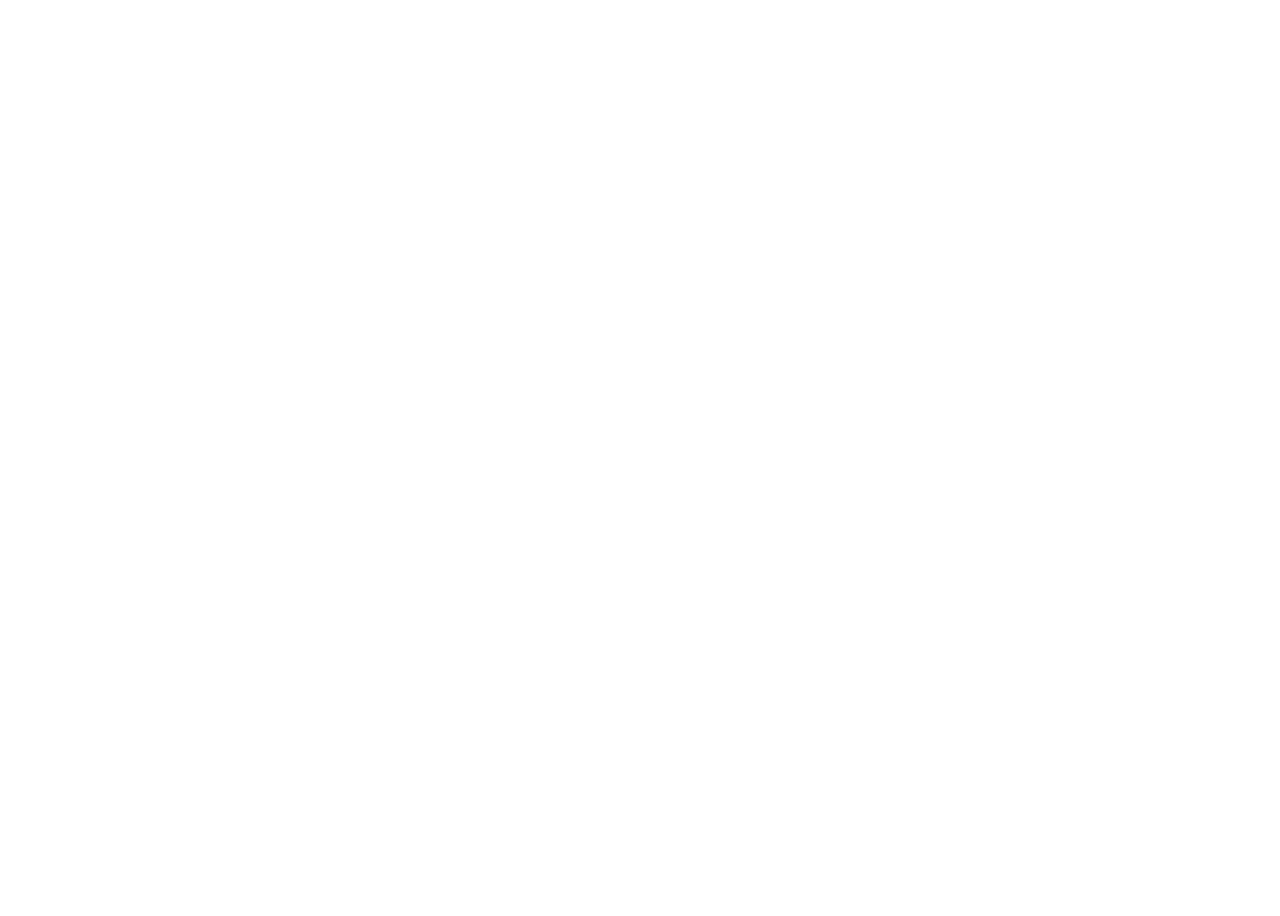
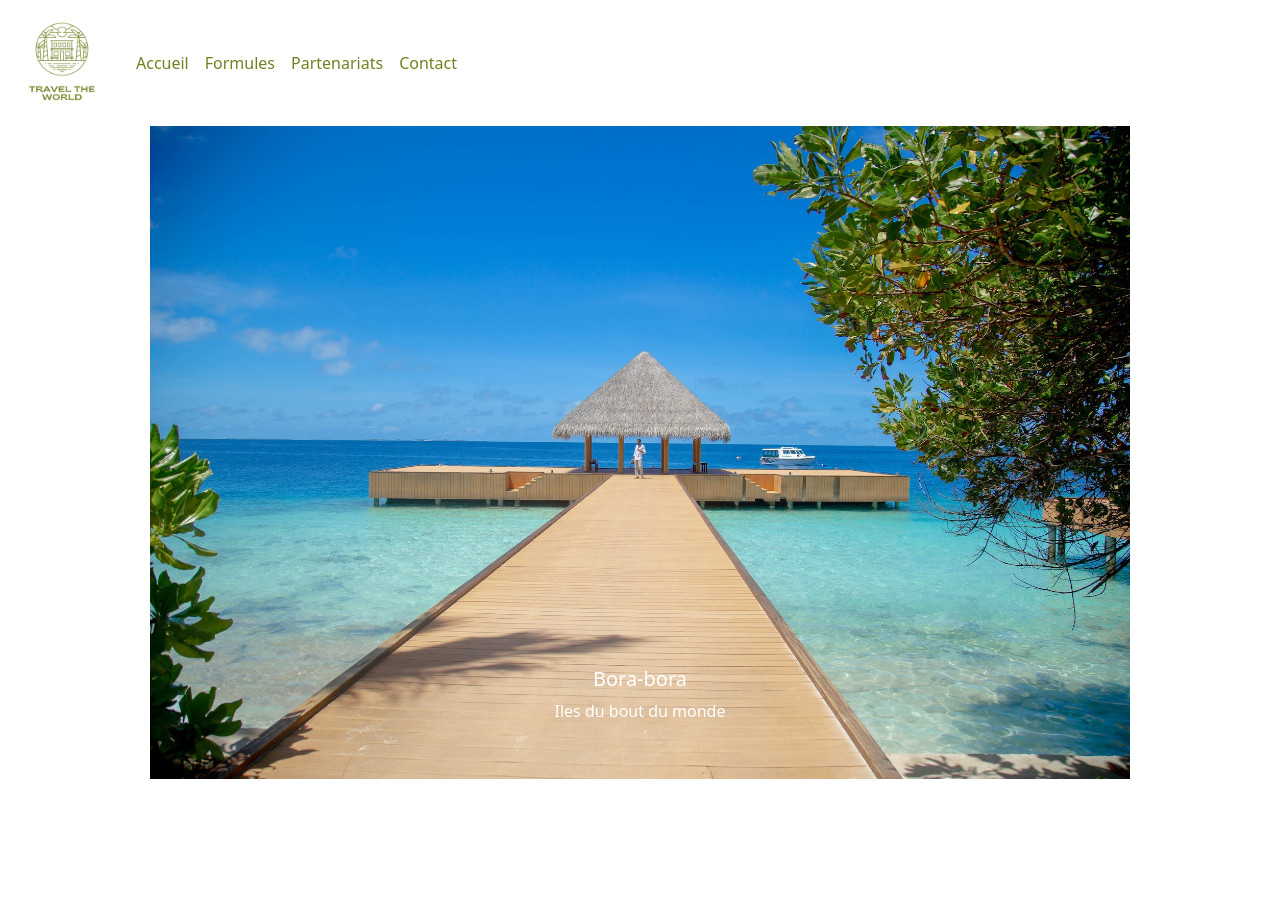
Before and after one commit to Coline23/TravelTheWorld, a plain HTML site: page index.html in a window 1280 px wide. Before the commit the page ends 800 px from the top, so only its background shows below. Drawn offline with nearby package versions, Linux system fonts and the light colour scheme.

Commit message:
carousel terminé

```diff
--- a/index.html
+++ b/index.html
@@ -1,10 +1,17 @@
 <!DOCTYPE html>
 <html lang="en">
+
 <head>
     <meta charset="UTF-8">
     <meta http-equiv="X-UA-Compatible" content="IE=edge">
     <meta name="viewport" content="width=device-width, initial-scale=1.0">
-    <title>Document</title>
+    <title>traveltheworld</title>
+
+
+ <!--Fonts-->
+    <link rel="preconnect" href="https://fonts.googleapis.com">
+<link rel="preconnect" href="https://fonts.gstatic.com" crossorigin>
+<link href="https://fonts.googleapis.com/css2?family=Quicksand:wght@400;500&display=swap" rel="stylesheet">
 
     <!--icones-->
     <script src="https://kit.fontawesome.com/d7eb6f4634.js" crossorigin="anonymous"></script>
@@ -15,7 +22,144 @@
     <link rel="stylesheet" href="style.css">
 
 </head>
+
 <body>
+
+    <!--Nav-->
+    <div class="navbar-div">
+
+        <nav class="navbar navbar-expand-lg ">
+            <div class="container-fluid">
+                <a class="navbar-brand" href="#"><img src="image/TRAVEL_THE_WORLD.png" width="100" alt=""></a>
+                <button class="navbar-toggler" type="button" data-bs-toggle="collapse" data-bs-target="#navbarNav"
+                    aria-controls="navbarNav" aria-expanded="false" aria-label="Toggle navigation">
+                    <span class="navbar-toggler-icon"></span>
+                </button>
+                <div class="collapse navbar-collapse" id="navbarNav">
+                    <ul class="navbar-nav">
+                        <li class="nav-item">
+                            <a class="nav-link" href="#">Accueil</a>
+                        </li>
+                        <li class="nav-item">
+                            <a class="nav-link" href="#">Formules</a>
+                        </li>
+                        <li class="nav-item">
+                            <a class="nav-link" href="#">Partenariats</a>
+                        </li>
+                        <li class="nav-item">
+                            <a class="nav-link" href="#">Contact</a>
+                        </li>
+                    </ul>
+                </div>
+            </div>
+        </nav>
+
+
+    </div>
+    <!--Carousel-->
+
+    <section id="carousel">
+
+        <div id="carouselExampleCaptions" class="carousel slide" data-bs-ride="false">
+            <div class="carousel-indicators">
+                <button type="button" data-bs-target="#carouselExampleCaptions" data-bs-slide-to="0" class="active"
+                    aria-current="true" aria-label="Slide 1"></button>
+                <button type="button" data-bs-target="#carouselExampleCaptions" data-bs-slide-to="1"
+                    aria-label="Slide 2"></button>
+                <button type="button" data-bs-target="#carouselExampleCaptions" data-bs-slide-to="2"
+                    aria-label="Slide 3"></button>
+                <button type="button" data-bs-target="#carouselExampleCaptions" data-bs-slide-to="3"
+                    aria-label="Slide 4"></button>
+                <button type="button" data-bs-target="#carouselExampleCaptions" data-bs-slide-to="4"
+                    aria-label="Slide 5"></button>
+            </div>
+            <div class="carousel-inner">
+                <div class="carousel-item active">
+                    <img src="image/borabora.jpg" class="d-block w-100" alt="...">
+                    <div class="carousel-caption d-none d-md-block">
+                        <h5>Bora-bora</h5>
+                        <p>Iles du bout du monde </p>
+                    </div>
+                </div>
+                <div class="carousel-item">
+                    <img src="image/canada.jpg" class="d-block w-100" alt="...">
+                    <div class="carousel-caption d-none d-md-block">
+                        <h5>Canada</h5>
+                        <p>Pour les amoureux de la montagne.</p>
+                    </div>
+                </div>
+                <div class="carousel-item">
+                    <img src="image/hawaï.jpg" class="d-block w-100" alt="...">
+                    <div class="carousel-caption d-none d-md-block">
+                        <h5>Hawaï</h5>
+                        <p>Des plages paradisiaques.</p>
+                    </div>
+                </div>
+                <div class="carousel-item">
+                    <img src="image/tahiti.jpg" class="d-block w-100" alt="...">
+                    <div class="carousel-caption d-none d-md-block">
+                        <h5>Tahiti</h5>
+                        <p>Des vacances au soleil.</p>
+                    </div>
+                </div>
+                <div class="carousel-item">
+                    <img src="image/inde.jpg" class="d-block w-100" alt="...">
+                    <div class="carousel-caption d-none d-md-block">
+                        <h5>Inde</h5>
+                        <p>Une autre vision des vacances </p>
+                    </div>
+                </div>
+            </div>
+            <button class="carousel-control-prev" type="button" data-bs-target="#carouselExampleCaptions"
+                data-bs-slide="prev">
+                <span class="carousel-control-prev-icon" aria-hidden="true"></span>
+                <span class="visually-hidden">Previous</span>
+            </button>
+            <button class="carousel-control-next" type="button" data-bs-target="#carouselExampleCaptions"
+                data-bs-slide="next">
+                <span class="carousel-control-next-icon" aria-hidden="true"></span>
+                <span class="visually-hidden">Next</span>
+            </button>
+        </div>
+
+
+
+
+
+
+
+
+
+    </section>
+
+
+
+
+
+
+
+
+
+
+
+
+
+
+
+
+
+
+
+
+
+
+
+
+
+
+
+
+
 
     <!--SCRIPT-->
     <script src="https://cdn.jsdelivr.net/npm/bootstrap@5.2.1/dist/js/bootstrap.bundle.min.js"
@@ -23,4 +167,5 @@
         crossorigin="anonymous"></script>
 
 </body>
+
 </html>
--- a/style.css
+++ b/style.css
@@ -0,0 +1,19 @@
+body{
+margin: 0;
+padding: 0;
+}
+
+.nav-item a{
+    color: #6E8221;
+
+}
+
+.carousel-inner{
+    padding: 0px 150px 150px 150px;
+}
+
+
+.carousel-item h5 p{
+    font-family: 'Quicksand', sans-serif;
+    color: blue;
+}
```
Also changed, not shown: image/TRAVEL_THE_WORLD.png (added), image/borabora.jpg (added), image/canada.jpg (added), image/hawaï.jpg (added), image/inde.jpg (added), image/tahiti.jpg (added).
